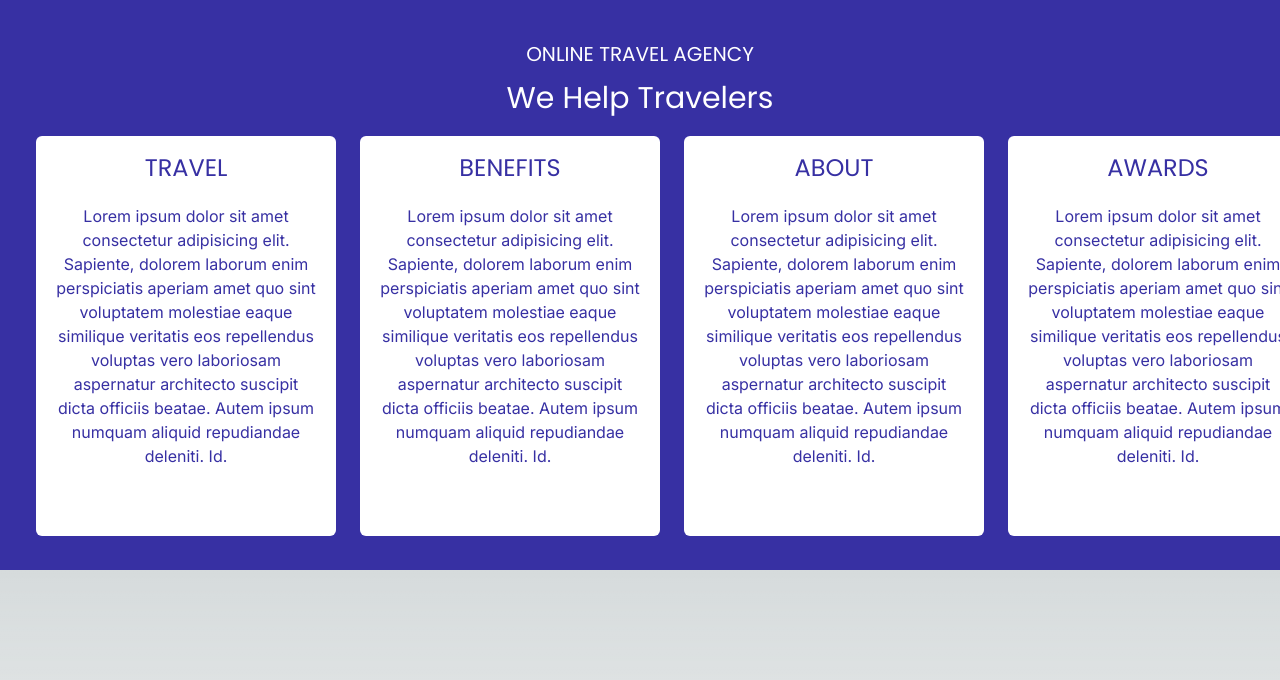
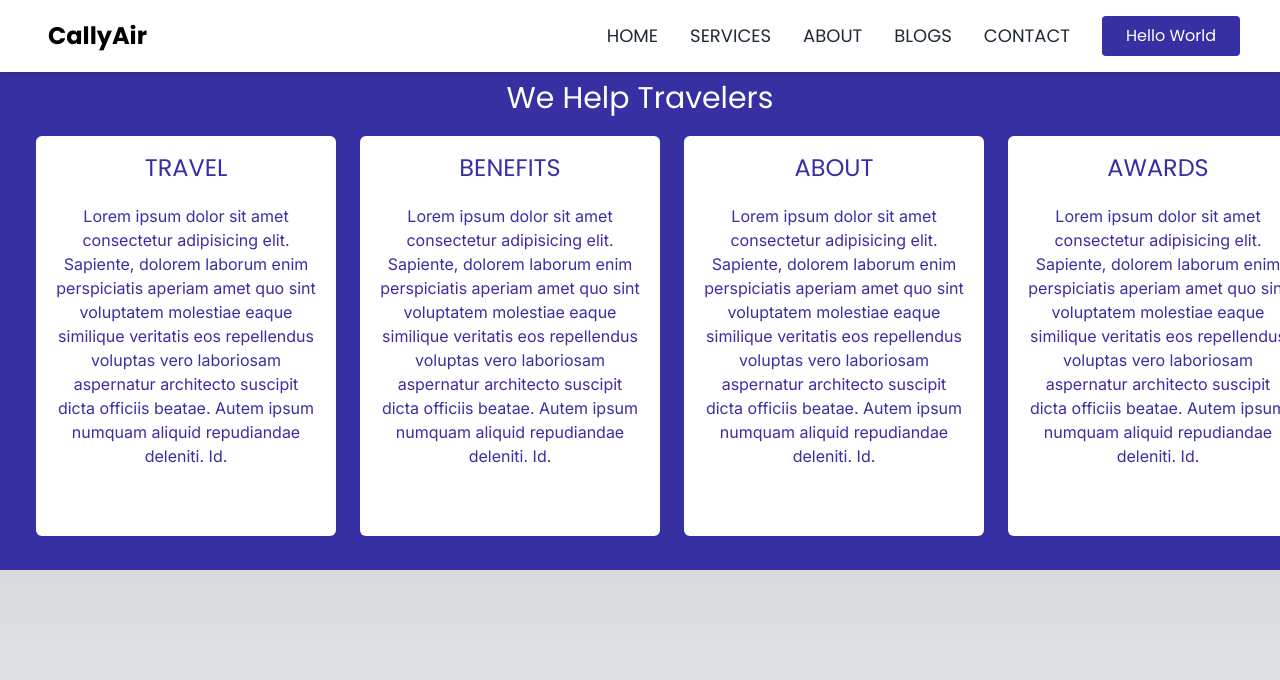
Before and after one commit to ceo09/CallyApp, a Next.js app: page / in a window 1280 px wide. Shown: the top 680 px of the page. Built offline with nearby package versions, Linux system fonts and the light colour scheme.

Commit message:
initial commit

```diff
--- a/package.json
+++ b/package.json
@@ -15,7 +15,7 @@
     "autoprefixer": "10.4.15",
     "eslint": "8.48.0",
     "eslint-config-next": "13.4.19",
-    "next": "13.4.19",
+    "next": "^13.4.19",
     "postcss": "8.4.28",
     "react": "18.2.0",
     "react-dom": "18.2.0",
--- /dev/null
+++ b/src/app/Types.ts
@@ -0,0 +1,5 @@
+export interface CustomBTNProps {
+    CustomStyles: string;
+    TextTitle: string;
+    handleClick?: () => {};
+}
--- /dev/null
+++ b/src/app/components/CustomBTN.tsx
@@ -0,0 +1,11 @@
+import React from "react";
+import { CustomBTNProps } from "../Types";
+
+const CustomBTN = ({ CustomStyles, TextTitle }: CustomBTNProps) => {
+    return (
+        <button className={`${CustomStyles}`}>
+            {TextTitle}
+        </button>
+    )
+}
+export default CustomBTN;
--- /dev/null
+++ b/src/app/components/NavBar.tsx
@@ -0,0 +1,41 @@
+"use client"
+
+import React, { useState } from "react"
+import { CustomBTN } from ".";
+import { Links } from "../constant";
+
+
+const Navbar = () => {
+
+    let [open, setOpen] = useState(false)
+    return (
+        <>
+          <div className="shadow-md w-full fixed top-0 left-0">
+            <div className="md:flex items-center justify-between bg-white py-4 md:px-10 px-7">
+                <div className="font-bold text-2xl cursor-pointer flex-items-center font-[poppins] pl-2">
+                    CallyAir
+                </div>
+                <div onClick={() => setOpen(!open)} className="text-3xl absolute right-8 top-6 cursor-pointer md:hidden">
+                {/* <box-icon name={open ? 'x':'menu'}></box-icon> */}
+                </div>
+                <ul className={`md:flex md:items-center md:pb-0 pb-12 absolute md:static bg-white md:z-auto 2-[-1] left-0 w-full md:w-auto md:pl-0 pl-9 transition-all duration-500 ease-in ${open ? 'top-19':'top-[-490px]'}`}>
+                    {
+                      Links.map((Links)=> (
+                        <li key={Links.name} className="md:ml-8 text-lg font-[poppins] md:my-0 my-7">
+                        <a href={Links.link} className="text-gray-800 hover:text-gray-400 duration-500">{Links.name}</a>
+                        </li>
+                     ))
+                   }
+
+
+                   <CustomBTN
+                   CustomStyles="bg-indigo-800 text-white font-[poppins] py-2 px-6 rounded md:ml-8 hover:bg-indigo-600 duration-500"
+                   TextTitle="Hello World"
+                   />
+                </ul>
+            </div>
+          </div>
+        </>
+    )
+}
+export default Navbar;
--- /dev/null
+++ b/src/app/components/index.ts
@@ -0,0 +1,9 @@
+import Card from "./about";
+import CustomBTN from "./CustomBTN";
+import Navbar from "./NavBar";
+
+export {
+    Card,
+    CustomBTN,
+    Navbar
+}
--- /dev/null
+++ b/src/app/constant.ts
@@ -0,0 +1,7 @@
+export const Links = [
+    {name:"HOME", link:"/"},
+    {name:"SERVICES", link:"/"},
+    {name:"ABOUT", link:"/"},
+    {name:"BLOGS", link:"/"},
+    {name:"CONTACT", link:"/"}
+]
--- a/src/app/layout.tsx
+++ b/src/app/layout.tsx
@@ -1,6 +1,7 @@
 import './globals.css'
 import type { Metadata } from 'next'
 import { Inter } from 'next/font/google'
+import { Navbar } from './components'
 
 const inter = Inter({ subsets: ['latin'] })
 
@@ -16,7 +17,9 @@ export default function RootLayout({
 }) {
   return (
     <html lang="en">
-      <body className={inter.className}>{children}</body>
+      <body className={inter.className}>
+        <Navbar />
+        {children}</body>
     </html>
   )
 }
--- a/src/app/page.tsx
+++ b/src/app/page.tsx
@@ -1,7 +1,7 @@
-import Card from "./components/about"
+import { Card } from "./components"
 
 export default function Home() {
   return (
     <Card />
-      )
+  )
 }
```
Also changed, not shown: src/app/components/Footer.tsx (added), 1 other file (tests, documents, lock files or other folders).
